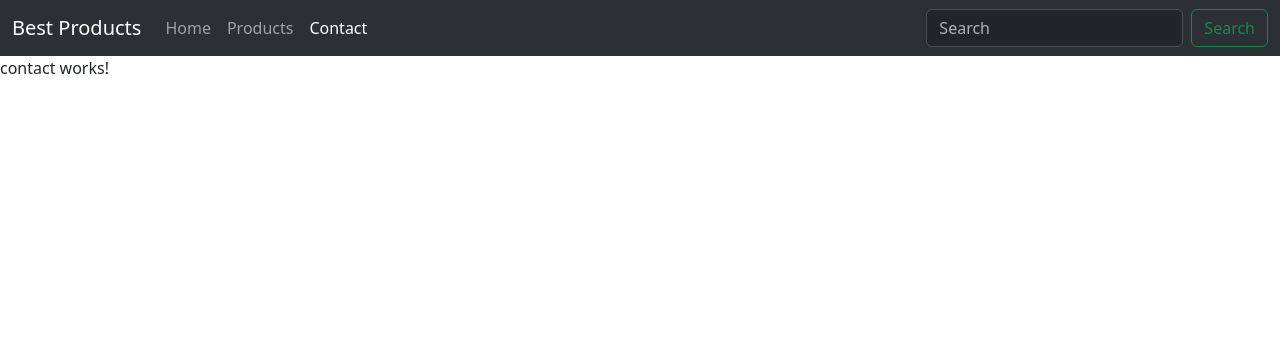
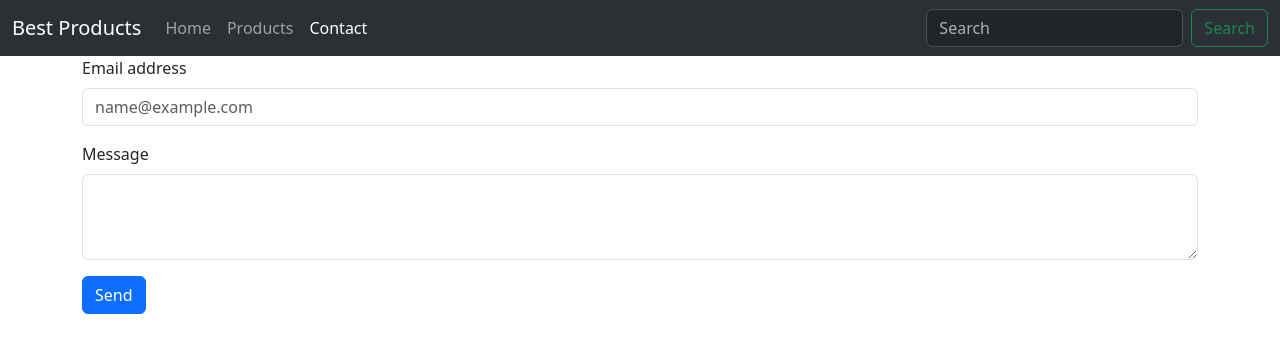
Before and after one commit to alvaroariasrivero/landing-page-angular17, an Angular app: page /contact in a window 1280 px wide. Shown: the top 352 px of the page. Built offline with nearby package versions, Linux system fonts and the light colour scheme.

Commit message:
contact form

```diff
--- a/src/app/pages/contact/contact.component.css
+++ b/src/app/pages/contact/contact.component.css
@@ -0,0 +1,3 @@
+.text-danger{
+    color: red;
+}
--- a/src/app/pages/contact/contact.component.html
+++ b/src/app/pages/contact/contact.component.html
@@ -1 +1,25 @@
-<p>contact works!</p>
+<div class="container">
+    <form [formGroup]="contactForm" (submit)="sendData($event)">
+        <div class="mb-3">
+            <label for="emailInput" class="form-label">Email address</label>
+            <input [ngClass]="{'is-invalid' : hasErrors('email', 'required') || hasErrors('email', 'email')}" type="email" class="form-control" id="emailInput" placeholder="name@example.com" formControlName="email">
+            @if(hasErrors('email', 'required')){
+                <span class="text-danger">Email is required</span>
+            }
+            @if(hasErrors('email', 'email')){
+                <span class="text-danger">Invalid email format</span>
+            }
+        </div>
+        <div class="mb-3">
+            <label for="textAreaInput" class="form-label">Message</label>
+            <textarea [ngClass]="{'is-invalid' : hasErrors('messageArea', 'required') || hasErrors('messageArea', 'minLength')}" class="form-control" id="textAreaInput" rows="3" formControlName="messageArea"></textarea>
+            @if(hasErrors('messageArea', 'required')){
+                <span class="text-danger">Message is required</span>
+            }
+            @if(hasErrors('messageArea', 'minlength')){
+                <span class="text-danger">You need to write at least 10 characters</span>
+            }
+        </div>
+        <button type="submit" class="btn btn-primary">Send</button>
+    </form>
+</div>
--- a/src/app/pages/contact/contact.component.ts
+++ b/src/app/pages/contact/contact.component.ts
@@ -1,12 +1,37 @@
-import { Component } from '@angular/core';
+import { CommonModule, NgClass } from '@angular/common';
+import { Component, OnInit } from '@angular/core';
+import { FormBuilder, FormGroup, ReactiveFormsModule, Validators, ValueChangeEvent } from '@angular/forms';
 
 @Component({
   selector: 'app-contact',
   standalone: true,
-  imports: [],
+  imports: [CommonModule, ReactiveFormsModule, NgClass],
   templateUrl: './contact.component.html',
   styleUrl: './contact.component.css'
 })
-export class ContactComponent {
+export class ContactComponent implements OnInit {
+
+  contactForm! : FormGroup;
+
+  constructor(private formBuilder : FormBuilder){
+    this.contactForm = this.formBuilder.group({
+      email: ['', [Validators.required, Validators.email]],
+      messageArea: ['', [Validators.required, Validators.minLength(10)]]
+    })
+  }
+
+  ngOnInit(): void {
+
+  }
+
+  sendData(event: Event){
+    event.preventDefault();
+    console.log(this.contactForm.value);
+
+  }
+
+  hasErrors(field: string, typeError: string){
+    return this.contactForm.get(field)?.hasError(typeError) && this.contactForm.get(field)?.touched;
+  }
 
 }
```
